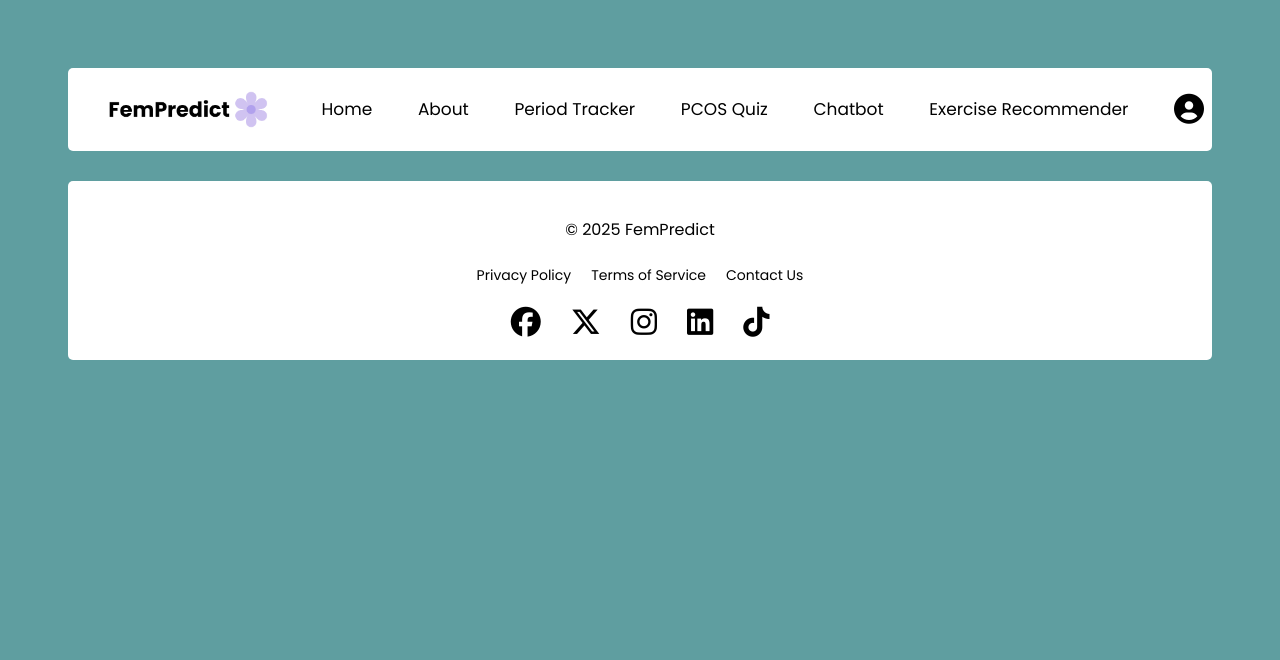
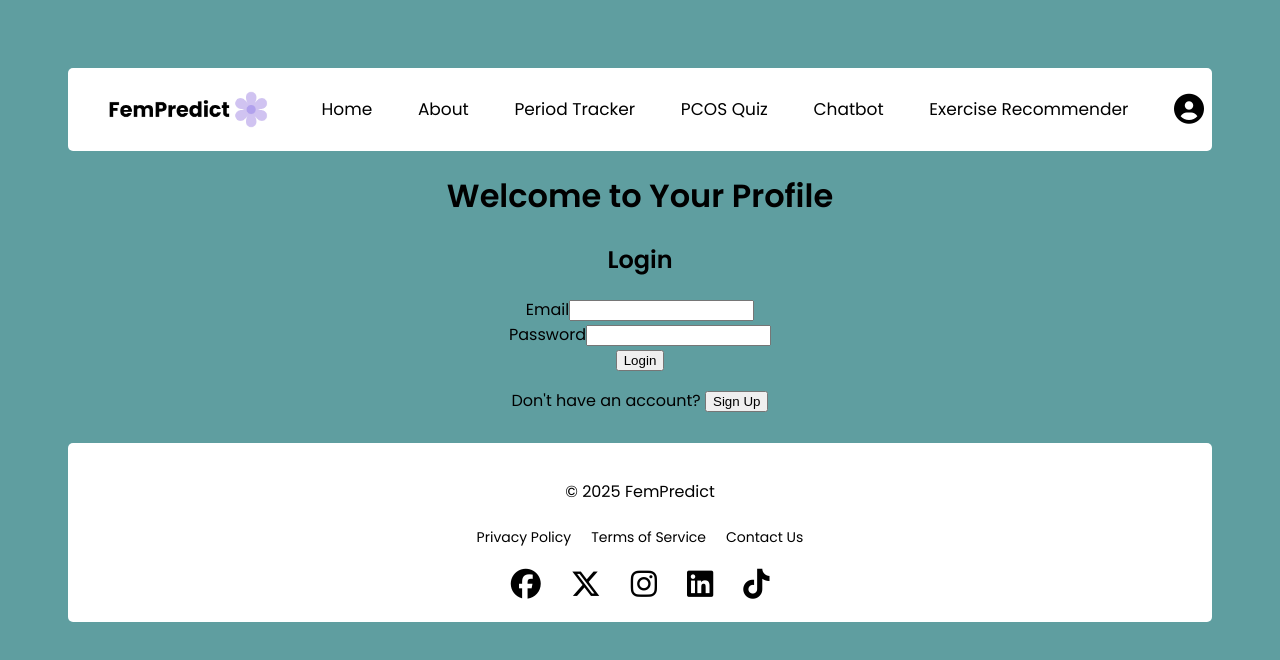
Before and after one commit to MithilaCoomaraswamy/DSGP, a React (Vite) app in the folder fempredict/: page /profile in a window 1280 px wide. Shown: the top 660 px of the page. Built offline with nearby package versions, Linux system fonts and the light colour scheme.

Commit message:
Made profile page

```diff
--- a/fempredict/src/App.jsx
+++ b/fempredict/src/App.jsx
@@ -4,6 +4,7 @@ import Footer from './Footer.jsx';
 import Home from './pages/Home.jsx';
 import About from './pages/About.jsx';
 import Contact from './pages/Contact.jsx';
+import Profile from './pages/Profile.jsx';
 
 function App() {
   return (
@@ -16,6 +17,7 @@ function App() {
           {/* Other routes */}
           <Route path="/about" element={<About />} />
           <Route path="/contact" element={<Contact />} />
+          <Route path="/profile" element={<Profile />} />
         </Routes>
       </div>
       <Footer />
--- /dev/null
+++ b/fempredict/src/pages/Profile.jsx
@@ -0,0 +1,95 @@
+import { useState } from 'react';
+
+const Profile = () => {
+  const [isLogin, setIsLogin] = useState(true); // toggle between login and sign-up
+  const [formData, setFormData] = useState({
+    email: '',
+    password: '',
+    confirmPassword: '',
+  });
+
+  const handleChange = (e) => {
+    const { name, value } = e.target;
+    setFormData((prevState) => ({
+      ...prevState,
+      [name]: value,
+    }));
+  };
+
+  const handleSubmit = (e) => {
+    e.preventDefault();
+
+    if (isLogin) {
+      // Perform login logic here
+      console.log('Logging in with', formData);
+    } else {
+      if (formData.password !== formData.confirmPassword) {
+        alert("Passwords don't match!");
+        return;
+      }
+      // Perform sign-up logic here
+      console.log('Signing up with', formData);
+    }
+  };
+
+  return (
+    <div className="profile-container">
+      <h1>Welcome to Your Profile</h1>
+
+      <div className="auth-container">
+        <h2>{isLogin ? 'Login' : 'Sign Up'}</h2>
+
+        <form onSubmit={handleSubmit}>
+          <div className="form-group">
+            <label htmlFor="email">Email</label>
+            <input
+              type="email"
+              id="email"
+              name="email"
+              value={formData.email}
+              onChange={handleChange}
+              required
+            />
+          </div>
+
+          <div className="form-group">
+            <label htmlFor="password">Password</label>
+            <input
+              type="password"
+              id="password"
+              name="password"
+              value={formData.password}
+              onChange={handleChange}
+              required
+            />
+          </div>
+
+          {!isLogin && (
+            <div className="form-group">
+              <label htmlFor="confirmPassword">Confirm Password</label>
+              <input
+                type="password"
+                id="confirmPassword"
+                name="confirmPassword"
+                value={formData.confirmPassword}
+                onChange={handleChange}
+                required
+              />
+            </div>
+          )}
+
+          <button type="submit">{isLogin ? 'Login' : 'Sign Up'}</button>
+        </form>
+
+        <p>
+          {isLogin ? "Don't have an account?" : 'Already have an account?'}{' '}
+          <button onClick={() => setIsLogin(!isLogin)}>
+            {isLogin ? 'Sign Up' : 'Login'}
+          </button>
+        </p>
+      </div>
+    </div>
+  );
+};
+
+export default Profile;
```
Also changed, not shown: fempredict/src/index.css (line endings or trailing spaces).
